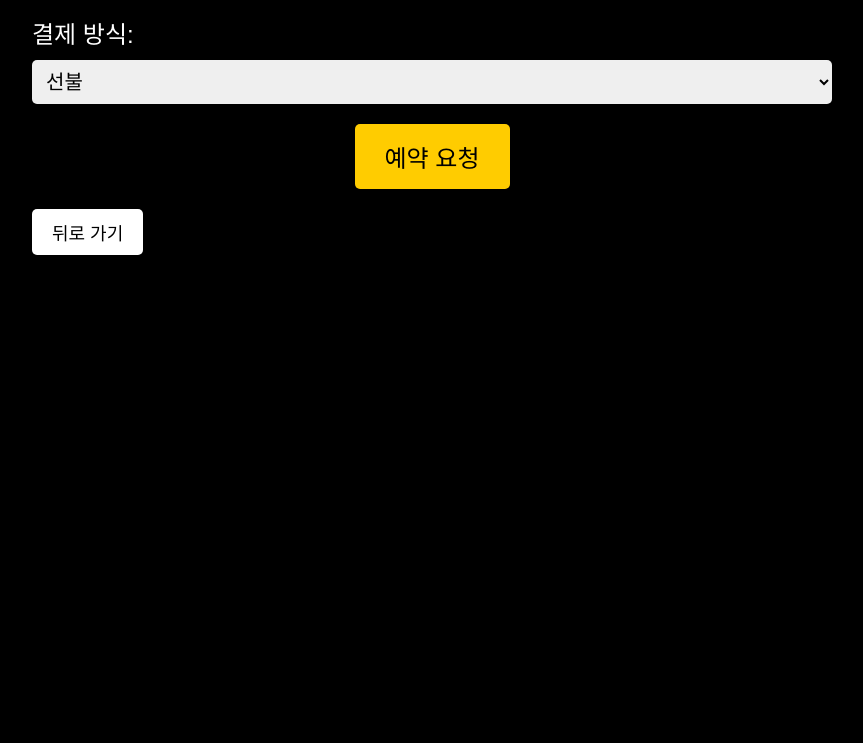
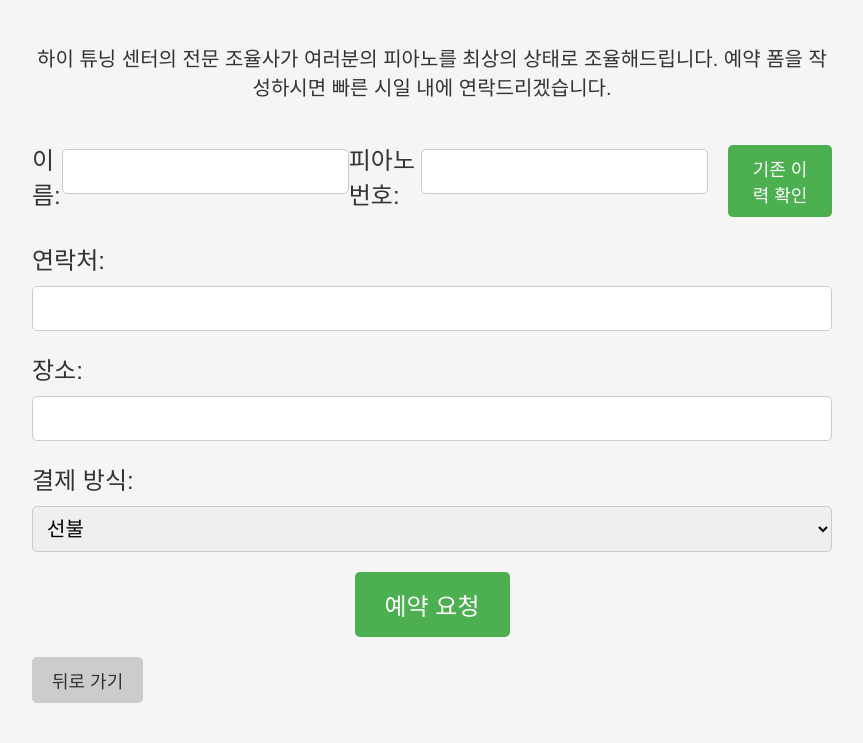
Before and after one commit to dsong831/Python, a Flask app: page /reservation in a window 1280 px wide. Shown: the part 473-1216 px from the top of the page, without its empty margins (208-1071 px from the left). Before the commit the page ends 728 px from the top, so only its background shows below. Run offline with Flask 3, Linux system fonts and the light colour scheme.

Commit message:
reservation.html 업데이트

```diff
--- a/templates/reservation.html
+++ b/templates/reservation.html
@@ -4,8 +4,8 @@
     <title>하이 튜닝 센터 - 예약</title>
     <style>
         body {
-            background-color: #000;
-            color: white;
+            background-color: #f5f5f5;
+            color: #333;
             font-family: Arial, sans-serif;
             margin: 0;
             padding: 0;
@@ -33,7 +33,7 @@
             padding: 10px;
             margin-bottom: 20px;
             border-radius: 5px;
-            border: none;
+            border: 1px solid #ccc;
         }
         .customer-info {
             display: flex;
@@ -46,8 +46,8 @@
             margin-left: 20px;
             border-radius: 5px;
             border: none;
-            background-color: #ffcc00;
-            color: black;
+            background-color: #4CAF50;
+            color: white;
             cursor: pointer;
         }
         .submit-btn {
@@ -55,8 +55,8 @@
             padding: 15px 30px;
             border-radius: 5px;
             border: none;
-            background-color: #ffcc00;
-            color: black;
+            background-color: #4CAF50;
+            color: white;
             cursor: pointer;
             align-self: center;
         }
@@ -65,17 +65,63 @@
             padding: 10px 20px;
             border-radius: 5px;
             border: none;
-            background-color: #fff;
-            color: black;
+            background-color: #ccc;
+            color: #333;
             cursor: pointer;
             margin-top: 20px;
             align-self: flex-start;
+        }
+        .image-container {
+            text-align: center;
+            margin-bottom: 40px;
+        }
+        .image-container img {
+            max-width: 100%;
+            height: auto;
+        }
+        .description {
+            text-align: center;
+            font-size: 20px;
+            margin-bottom: 40px;
+        }
+
+        @media (max-width: 768px) {
+            .container {
+                padding: 20px;
+            }
+            h1 {
+                font-size: 36px;
+            }
+            label {
+                font-size: 18px;
+            }
+            input[type="text"], input[type="tel"], input[type="number"], select {
+                font-size: 16px;
+            }
+            .history-btn {
+                font-size: 14px;
+                padding: 8px 16px;
+            }
+            .submit-btn {
+                font-size: 20px;
+                padding: 12px 24px;
+            }
+            .back-btn {
+                font-size: 14px;
+                padding: 8px 16px;
+            }
         }
     </style>
 </head>
 <body>
     <div class="container">
         <h1>예약하기</h1>
+        <div class="image-container">
+            <img src="{{ url_for('static', filename='reservation.jpg') }}" alt="Reservation Image">
+        </div>
+        <div class="description">
+            <p>하이 튜닝 센터의 전문 조율사가 여러분의 피아노를 최상의 상태로 조율해드립니다. 예약 폼을 작성하시면 빠른 시일 내에 연락드리겠습니다.</p>
+        </div>
         <form>
             <div class="customer-info">
                 <label for="name">이름:</label>
```
